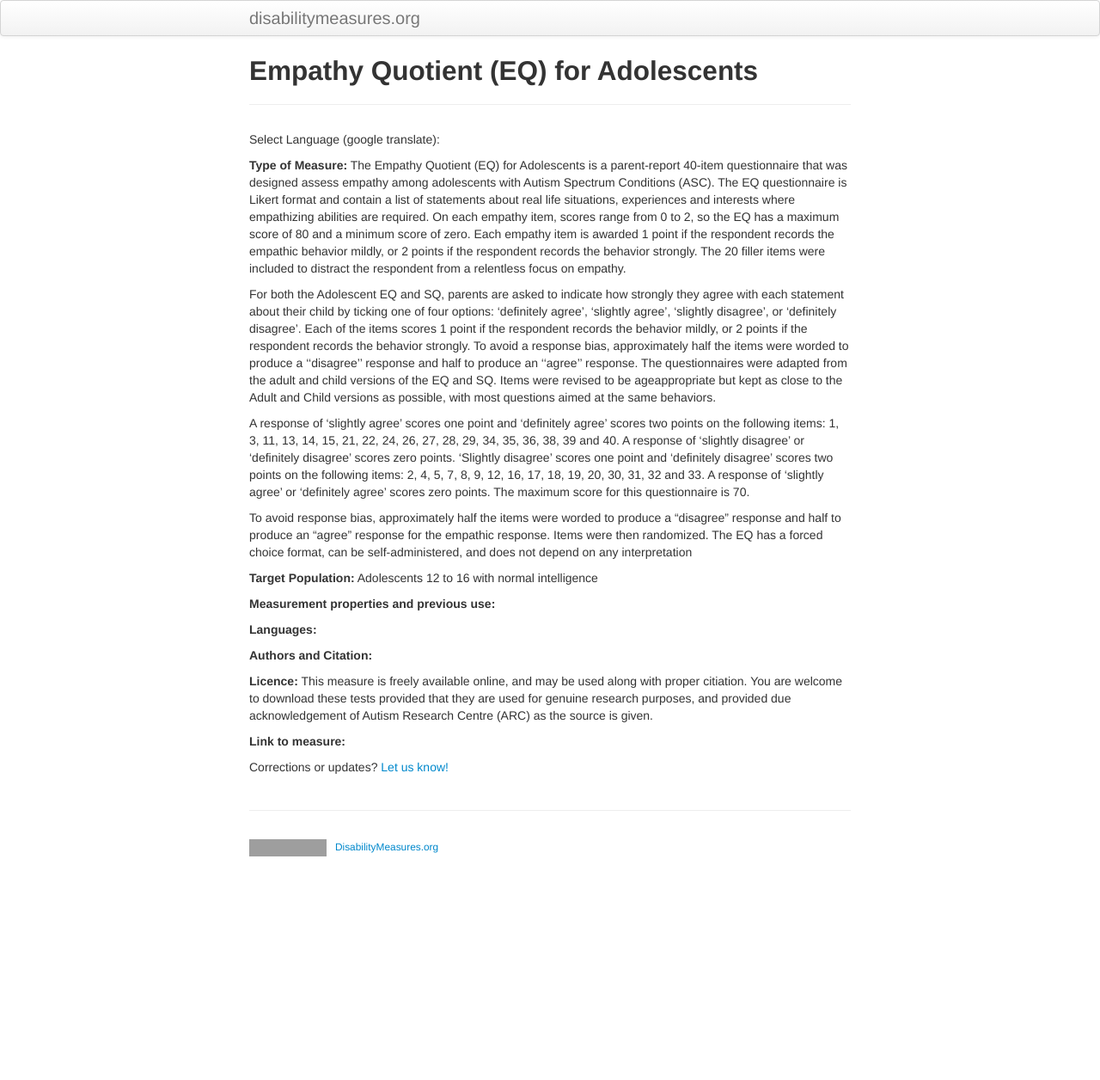
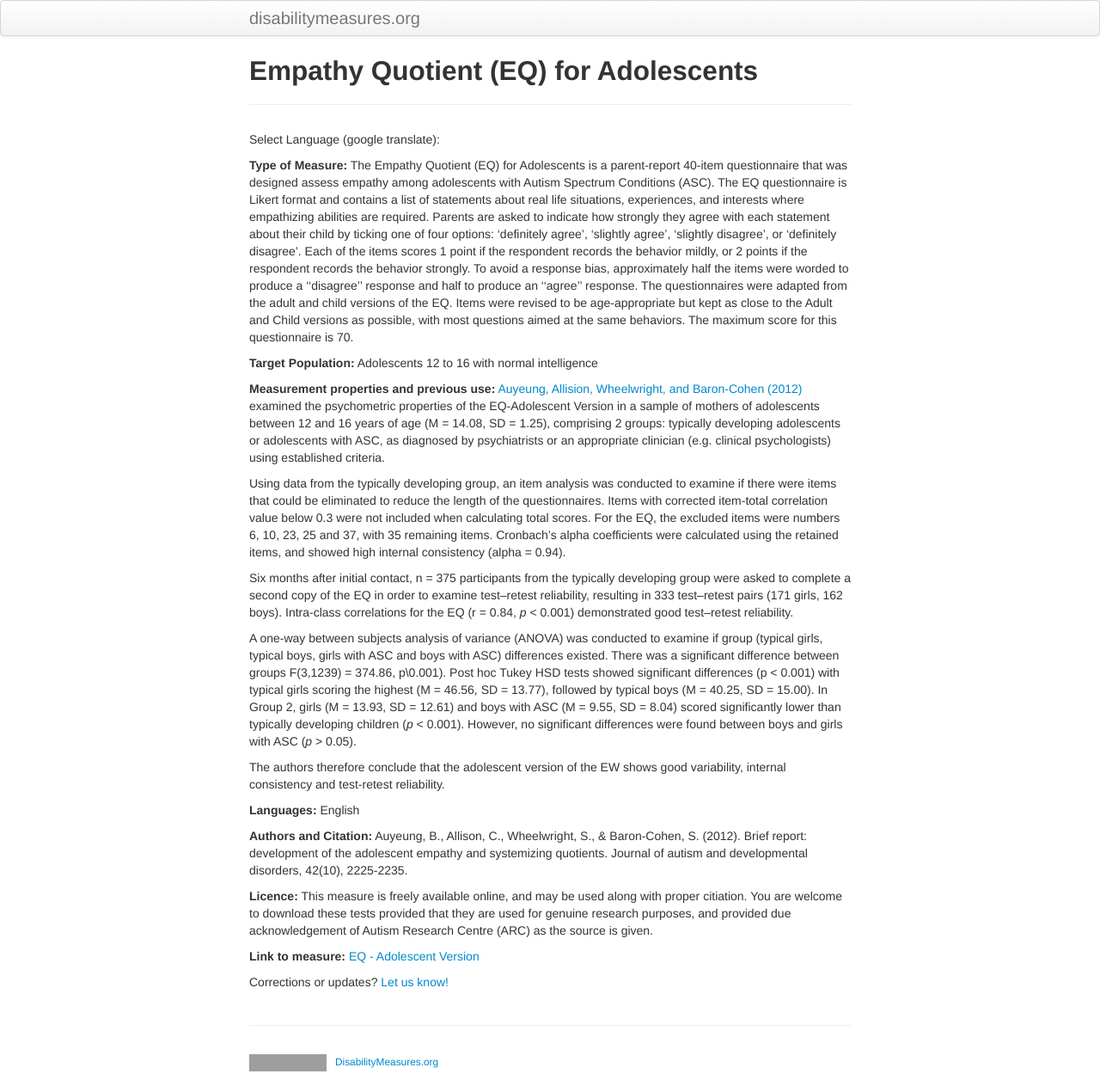
Before and after one commit to mjmaenner/disabilitymeasures, a Jekyll site: the page built from EQ-Adol/index.md, in a window 1280 px wide. Shown: the whole page at 86% size. Built offline with Jekyll 4.4.1, drawn with Linux system fonts in a browser that asks for light colours; before the commit the page ends 1006 px from its top, so only the background shows below that; grey boxes are pictures that could not be loaded.

Commit message:
added eq adol

```diff
--- a/EQ-Adol/index.md
+++ b/EQ-Adol/index.md
@@ -13,46 +13,29 @@ function googleTranslateElementInit() {
 }
 </script><script type="text/javascript" src="//translate.google.com/translate_a/element.js?cb=googleTranslateElementInit"></script>
 
-**Type of Measure:**  The Empathy Quotient (EQ) for Adolescents is a parent-report 40-item questionnaire that was designed assess empathy among adolescents with Autism Spectrum Conditions (ASC). The EQ questionnaire is Likert format and contain a list of statements about real life situations, experiences and interests where empathizing abilities are required. On each empathy item, scores range from 0 to 2, so the EQ has a maximum score of 80 and a minimum score of zero. Each empathy item is awarded 1 point if the respondent records the empathic behavior mildly, or 2 points if the respondent records the behavior strongly. The 20 filler items were included to distract the respondent from a relentless focus on empathy.
-
-For both the Adolescent EQ and SQ, parents are asked to
-indicate how strongly they agree with each statement about
-their child by ticking one of four options: ‘definitely agree’,
-‘slightly agree’, ‘slightly disagree’, or ‘definitely disagree’.
-Each of the items scores 1 point if the respondent records
-the behavior mildly, or 2 points if the respondent records
-the behavior strongly. To avoid a response bias, approximately
-half the items were worded to produce a ‘‘disagree’’
-response and half to produce an ‘‘agree’’ response. The
-questionnaires were adapted from the adult and child
-versions of the EQ and SQ. Items were revised to be ageappropriate
-but kept as close to the Adult and Child versions
-as possible, with most questions aimed at the same
-behaviors.
-
-A response of ‘slightly agree’ scores one point and ‘definitely
-agree’ scores two points on the following items: 1, 3,
-11, 13, 14, 15, 21, 22, 24, 26, 27, 28, 29, 34, 35, 36, 38, 39
-and 40. A response of ‘slightly disagree’ or ‘definitely
-disagree’ scores zero points. ‘Slightly disagree’ scores one
-point and ‘definitely disagree’ scores two points on the
-following items: 2, 4, 5, 7, 8, 9, 12, 16, 17, 18, 19, 20, 30,
-31, 32 and 33. A response of ‘slightly agree’ or ‘definitely
-agree’ scores zero points. The maximum score for this
-questionnaire is 70.
-
-To avoid response bias, approximately half the items were worded to produce a “disagree” response and half to produce an “agree” response for the empathic response. Items were then randomized. The EQ has a forced choice format, can be self-administered, and does not depend on any interpretation
+**Type of Measure:**  The Empathy Quotient (EQ) for Adolescents is a parent-report 40-item questionnaire that was designed assess empathy among adolescents with Autism Spectrum Conditions (ASC). The EQ questionnaire is Likert format and contains a list of statements about real life situations, experiences, and interests where empathizing abilities are required. Parents are asked to indicate how strongly they agree with each statement about their child by ticking one of four options: ‘definitely agree’, ‘slightly agree’, ‘slightly disagree’, or ‘definitely disagree’. Each of the items scores 1 point if the respondent records the behavior mildly, or 2 points if the respondent records the behavior strongly. To avoid a response bias, approximately half the items were worded to produce a ‘‘disagree’’ response and half to produce an ‘‘agree’’ response. The questionnaires were adapted from the adult and child versions of the EQ. Items were revised to be age-appropriate but kept as close to the Adult and Child versions as possible, with most questions aimed at the same behaviors.
+The maximum score for this questionnaire is 70.
 
 **Target Population:** Adolescents 12 to 16 with normal intelligence
 
-**Measurement properties and previous use:**
+**Measurement properties and previous use:** [Auyeung, Allision, Wheelwright, and Baron-Cohen (2012)](https://www.researchgate.net/profile/Bonnie_Auyeung/publication/221847725_Brief_Report_Development_of_the_Adolescent_Empathy_and_Systemizing_Quotients/links/0a85e53c918917c171000000.pdf) examined the psychometric properties of the EQ-Adolescent Version in a sample of mothers of adolescents between 12 and 16 years of age (M = 14.08, SD = 1.25), comprising 2 groups: typically developing adolescents or adolescents with ASC, as diagnosed by psychiatrists or an appropriate clinician (e.g. clinical psychologists) using established criteria.
 
-**Languages:**
+Using data from the typically developing group, an item analysis was conducted to examine if there were items that could be eliminated to reduce the length of the questionnaires. Items with corrected item-total correlation value below 0.3 were not included when calculating total scores. For the EQ, the excluded items were numbers 6, 10, 23, 25 and 37, with 35 remaining items. Cronbach’s alpha coefficients were calculated using the retained items, and showed high internal consistency (alpha = 0.94).
+
+Six months after initial contact, n = 375 participants from the typically developing group were asked to complete a second copy of the EQ in order to examine test–retest reliability, resulting in 333 test–retest pairs (171 girls, 162 boys). Intra-class correlations for the EQ (r = 0.84, *p* < 0.001) demonstrated good test–retest reliability.
+
+A one-way between subjects analysis of variance (ANOVA) was conducted to examine if group (typical girls, typical boys, girls with ASC and boys with ASC) differences existed. There was a significant difference between groups F(3,1239) = 374.86, p\0.001). Post hoc Tukey HSD tests showed significant differences (p < 0.001) with typical girls scoring the highest (M = 46.56, SD = 13.77), followed by typical boys (M = 40.25, SD = 15.00). In Group 2, girls (M = 13.93, SD = 12.61) and boys with ASC (M = 9.55, SD = 8.04) scored significantly lower than typically developing children (*p* < 0.001). However, no significant differences were found between boys and girls with ASC
+(*p* > 0.05).
+
+The authors therefore conclude that the adolescent version of the EW shows good variability, internal consistency and test-retest reliability.
+
+**Languages:** English
 
 **Authors and Citation:**
+Auyeung, B., Allison, C., Wheelwright, S., & Baron-Cohen, S. (2012). Brief report: development of the adolescent empathy and systemizing quotients. Journal of autism and developmental disorders, 42(10), 2225-2235.
 
 **Licence:** This measure is freely available online, and may be used along with proper citiation. You are welcome to download these tests provided that they are used for genuine research purposes, and provided due acknowledgement of Autism Research Centre (ARC) as the source is given.
 
-**Link to measure:**
+**Link to measure:** [EQ - Adolescent Version](https://www.autismresearchcentre.com/arc_tests/)
 
 Corrections or updates? [Let us know!](http://disabilitymeasures.org/contact)
```
